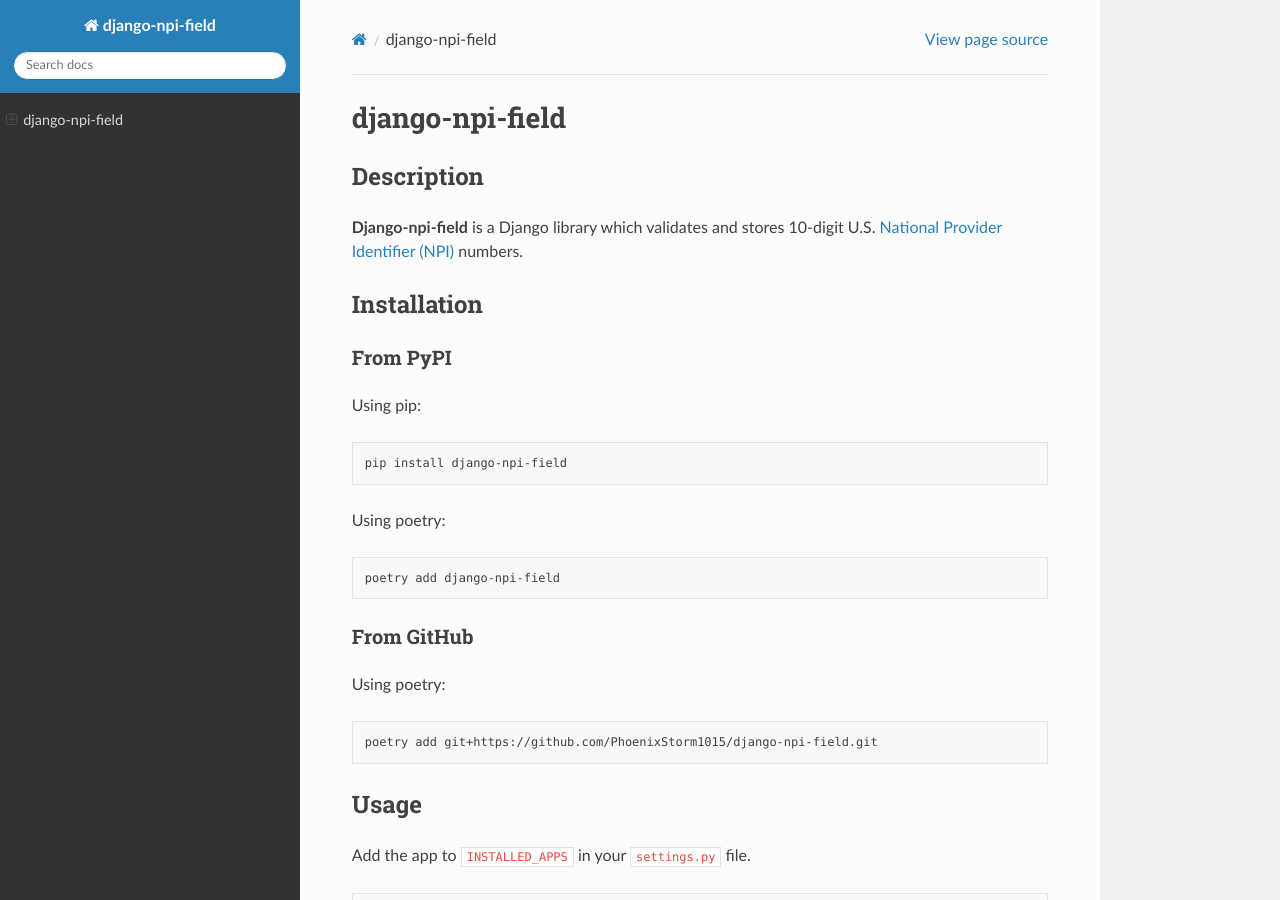
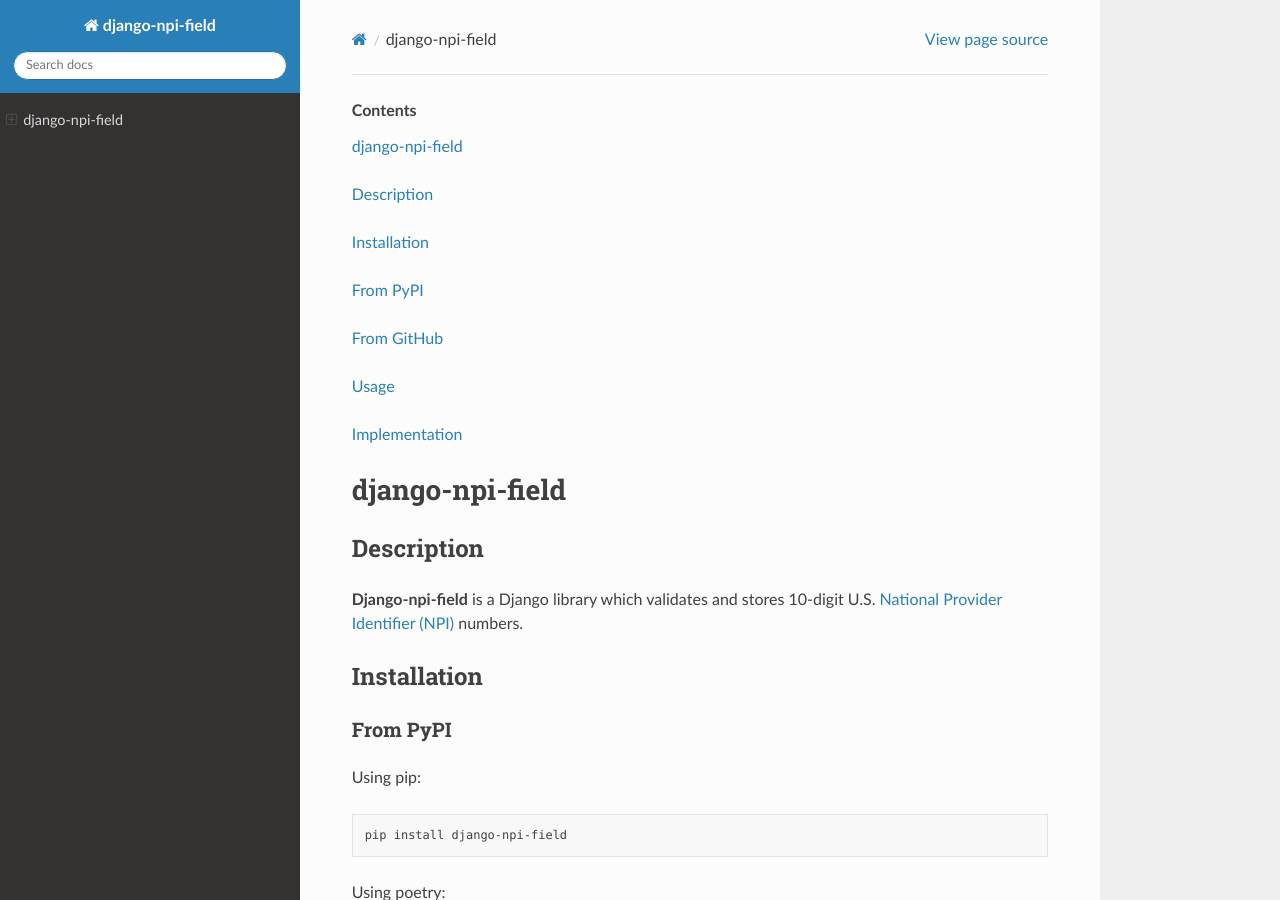
Before and after one commit to nullandvoid-digital/django-npi-field, a Sphinx documentation site: the page built from docs/source/index.rst, in a window 1280 px wide and 900 px high. Built offline with Sphinx 7.4.7 and the Read the Docs theme 2.0.0, drawn with Linux system fonts in a browser that asks for light colours; part of the change alters nothing that is shown; some of the changed text lies outside the part shown.

```diff
--- a/docs/source/conf.py
+++ b/docs/source/conf.py
@@ -2,6 +2,7 @@
 #
 # For the full list of built-in configuration values, see the documentation:
 # https://www.sphinx-doc.org/en/master/usage/configuration.html
+
 
 # -- Project information -----------------------------------------------------
 # https://www.sphinx-doc.org/en/master/usage/configuration.html#project-information
@@ -14,7 +15,7 @@ release = "0.1.3"
 # -- General configuration ---------------------------------------------------
 # https://www.sphinx-doc.org/en/master/usage/configuration.html#general-configuration
 
-extensions = []
+extensions = ["sphinx_rtd_theme"]
 
 templates_path = ["_templates"]
 exclude_patterns = []
@@ -26,6 +27,5 @@ exclude_patterns = []
 html_theme = "sphinx_rtd_theme"
 html_static_path = ["_static"]
 html_theme_options = {
-    "sticky_navigation": True,
     "navigation_depth": 3,
 }
--- a/docs/source/index.rst
+++ b/docs/source/index.rst
@@ -3,17 +3,19 @@
    You can adapt this file completely to your liking, but it should at least
    contain the root `toctree` directive.
 
+.. contents::
+   :depth: 3
+
 .. include:: ../../README.rst
 
 .. toctree::
-   :maxdepth: 2
+   :maxdepth: 3
    :caption: Contents:
 
+..
+   Indices and tables
+   ==================
 
-
-Indices and tables
-==================
-
-* :ref:`genindex`
-* :ref:`modindex`
-* :ref:`search`
+   * :ref:`genindex`
+   * :ref:`modindex`
+   * :ref:`search`
```
